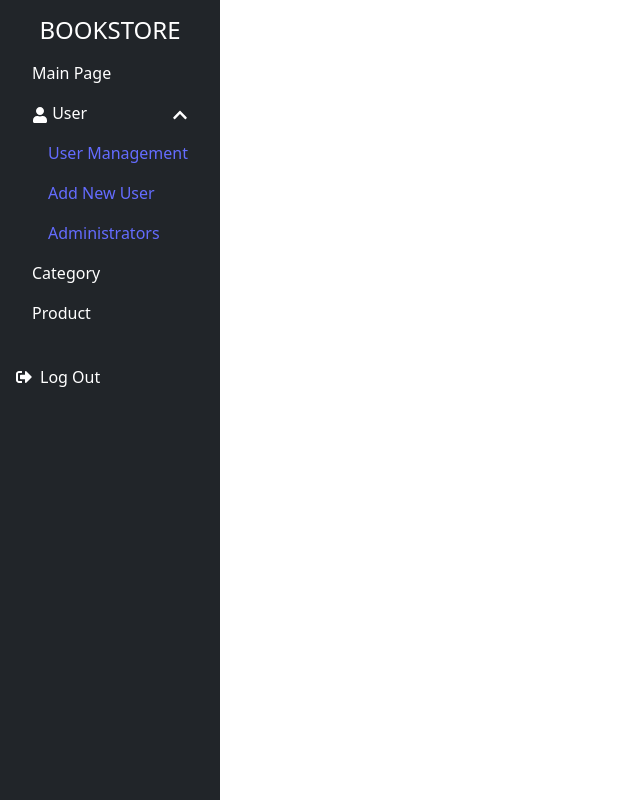
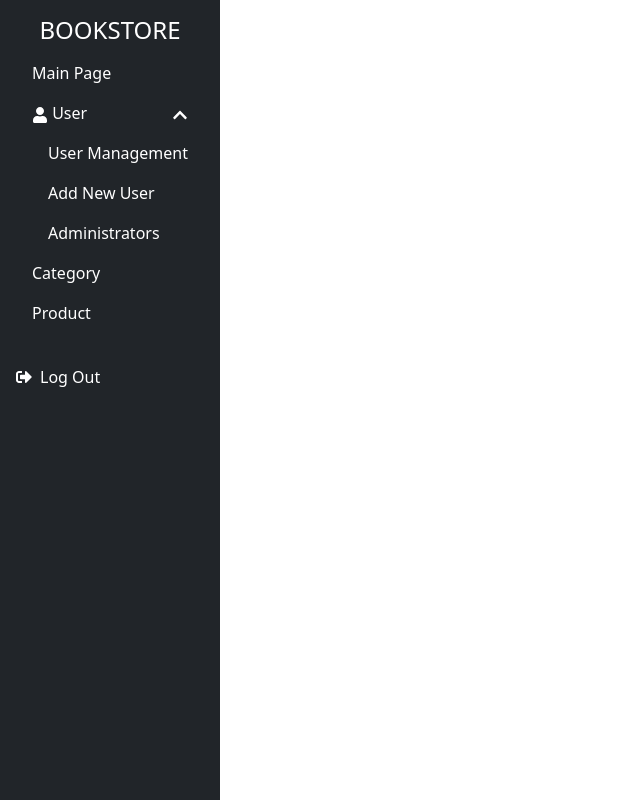
Before and after one commit to VixFong/BookStoreMana, a React (Vite) app: page /AdminPage in a window 1280 px wide. Both pictures are taken after a click on the link "User". Shown: the whole page, without its empty margins (0-640 px from the left). Built offline with nearby package versions, Linux system fonts and the light colour scheme.

Commit message:
Call API for logout

```diff
--- a/src/Component/AdminComponent/SideBar.jsx
+++ b/src/Component/AdminComponent/SideBar.jsx
@@ -1,14 +1,95 @@
+// import React, { useState } from 'react';
+// import 'bootstrap/dist/css/bootstrap.min.css';
+// import { FaUser, FaChevronDown, FaChevronUp, FaSignOutAlt } from 'react-icons/fa';
+// import {Link} from "react-router-dom";
+
+// export const Sidebar = () => {
+//     const [UserMenu, setUserMenu] = useState(false);
+
+//     const toggleUserMenu = () => {
+//         setUserMenu(!UserMenu);
+//     };
+//     return (
+//         <div className="bg-dark text-white vh-100">
+//             <div className="p-3">
+//                 <h4 className="text-center">BOOKSTORE</h4>
+//                 <ul className="nav flex-column">
+//                     <li className="nav-item">
+//                         <a className="nav-link text-white" href="#">Main Page</a>
+//                     </li>
+//                     <li className="nav-item">
+//                         <a className="nav-link text-white d-flex justify-content-between align-items-center" href="#" onClick={toggleUserMenu}>
+//                             <span><FaUser /> User</span>
+//                             <span>{UserMenu ? <FaChevronUp /> : <FaChevronDown />}</span>
+//                         </a>
+//                         <div className={`collapse ${UserMenu ? 'show' : ''}`}>
+//                             <ul className="nav flex-column ms-3">
+//                                 <li className="nav-item">
+//                                     <a className="nav-link text-white"><Link to ="/UserManagement">User Management</Link></a>
+//                                 </li>
+//                                 <li className="nav-item">
+//                                     <a className="nav-link text-white"><Link to ="/add">Add New User</Link></a>
+//                                 </li>
+//                                 <li className="nav-item">
+//                                     <a className="nav-link text-white"><Link to ="/administrators">Administrators</Link></a>
+//                                 </li>
+//                             </ul>
+//                         </div>
+//                     </li>
+//                     <li className="nav-item">
+//                         <a className="nav-link text-white" href="#">Category</a>
+//                     </li>
+//                     <li className="nav-item">
+//                         <a className="nav-link text-white" href="#">Product</a>
+//                     </li>
+//                 </ul>
+//             </div>
+//             <div className="p-3">
+//                 <a className="nav-link text-white d-flex align-items-center" href="/">
+//                     <FaSignOutAlt className="me-2" /> Log Out
+//                 </a>
+//             </div>
+//         </div>
+//     );
+// };
+
+// export default Sidebar;
 import React, { useState } from 'react';
 import 'bootstrap/dist/css/bootstrap.min.css';
 import { FaUser, FaChevronDown, FaChevronUp, FaSignOutAlt } from 'react-icons/fa';
-import {Link} from "react-router-dom";
+import { Link, useNavigate } from "react-router-dom";
+import axios from 'axios';
 
 export const Sidebar = () => {
     const [UserMenu, setUserMenu] = useState(false);
+    const navigate = useNavigate();
 
     const toggleUserMenu = () => {
         setUserMenu(!UserMenu);
     };
+
+    const handleLogout = async () => {
+        const token = localStorage.getItem('authToken');
+        try {
+            // Call the backend logout API
+            const response = await axios.post('http://localhost:8888/identity/auth/logout', {
+               token
+            });
+
+            if (response.status === 200) {
+                // Clear token from localStorage
+                localStorage.removeItem('authToken');
+
+                // Redirect to login page
+                navigate('/');
+            } else {
+                console.error('Failed to log out');
+            }
+        } catch (error) {
+            console.error('An error occurred during logout', error);
+        }
+    };
+
     return (
         <div className="bg-dark text-white vh-100">
             <div className="p-3">
@@ -25,13 +106,13 @@ export const Sidebar = () => {
                         <div className={`collapse ${UserMenu ? 'show' : ''}`}>
                             <ul className="nav flex-column ms-3">
                                 <li className="nav-item">
-                                    <a className="nav-link text-white"><Link to ="/UserManagement">User Management</Link></a>
+                                    <Link className="nav-link text-white" to="/UserManagement">User Management</Link>
                                 </li>
                                 <li className="nav-item">
-                                    <a className="nav-link text-white"><Link to ="/add">Add New User</Link></a>
+                                    <Link className="nav-link text-white" to="/add">Add New User</Link>
                                 </li>
                                 <li className="nav-item">
-                                    <a className="nav-link text-white"><Link to ="/administrators">Administrators</Link></a>
+                                    <Link className="nav-link text-white" to="/administrators">Administrators</Link>
                                 </li>
                             </ul>
                         </div>
@@ -45,7 +126,7 @@ export const Sidebar = () => {
                 </ul>
             </div>
             <div className="p-3">
-                <a className="nav-link text-white d-flex align-items-center" href="/">
+                <a className="nav-link text-white d-flex align-items-center"  onClick={handleLogout}>
                     <FaSignOutAlt className="me-2" /> Log Out
                 </a>
             </div>
```
